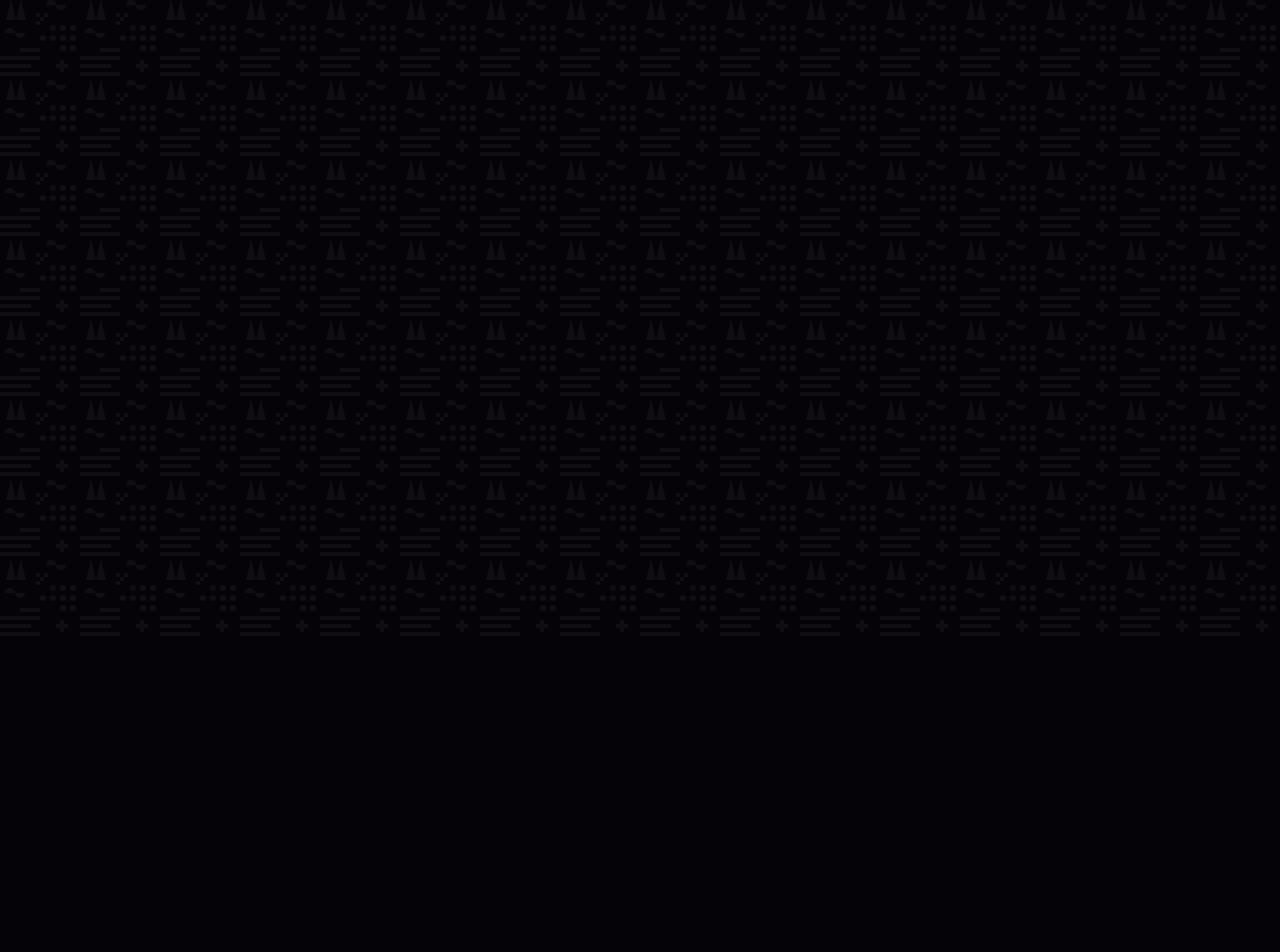
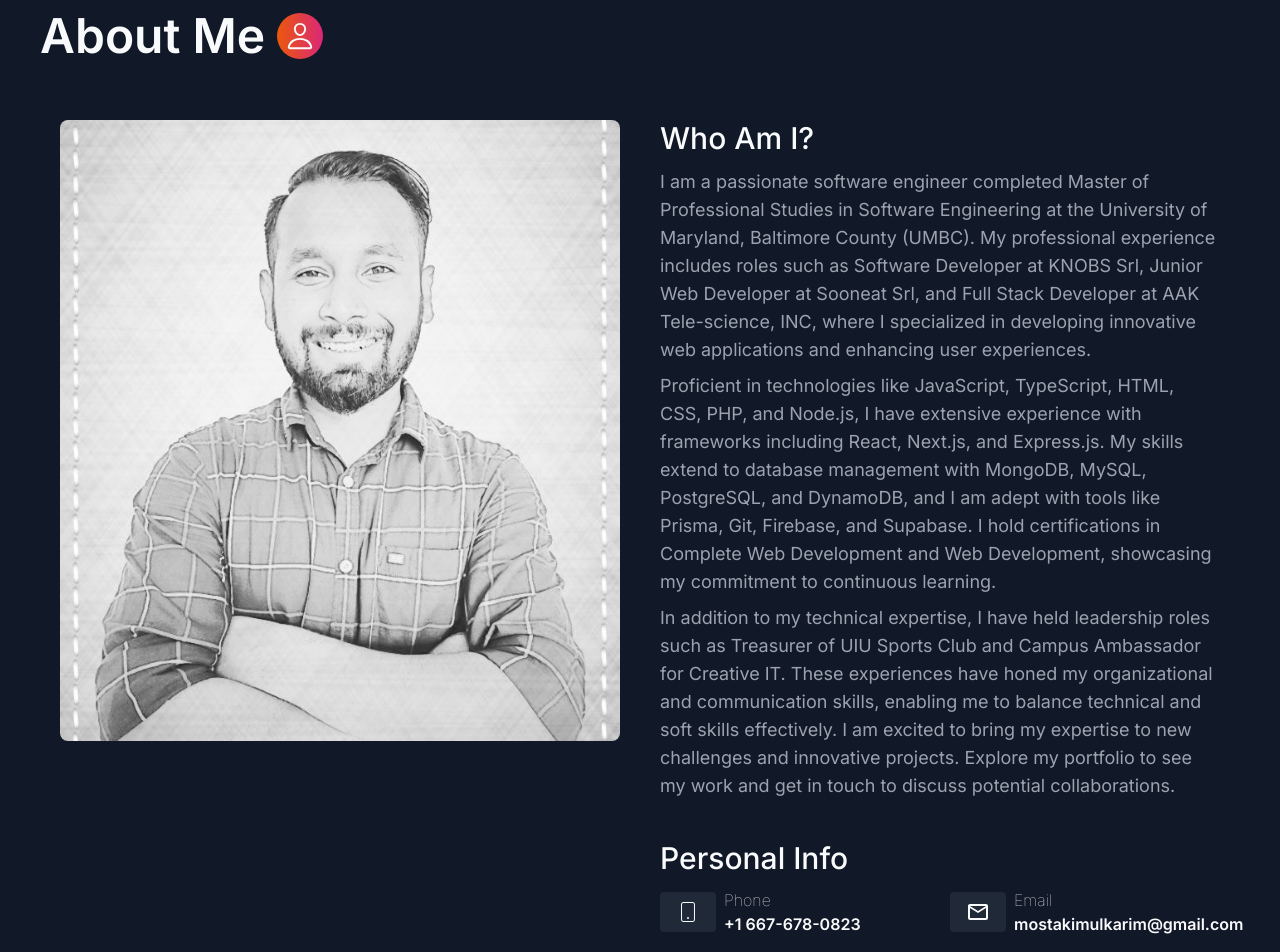
Before and after one commit to Mostakimul/next-portfolio, a Next.js app: page /about in a window 1280 px wide. Shown: the part 160-1112 px from the top of the page. Before the commit the page ends 800 px from the top, so only its background shows below. Built offline with nearby package versions, Linux system fonts and the light colour scheme.

Commit message:
[feat]: about page

```diff
--- a/src/app/about/page.tsx
+++ b/src/app/about/page.tsx
@@ -1,5 +1,93 @@
+import PageTitle from '@/components/common/PageTitle';
+import Image from 'next/image';
+import { CiMobile2 } from 'react-icons/ci';
+import { IoPersonOutline } from 'react-icons/io5';
+import { MdOutlineEmail } from 'react-icons/md';
+import ProfilePhoto from '../../../public/assets/profile.jpeg';
+
 const About = () => {
-  return <div>About</div>;
+  return (
+    <main>
+      <div className="bg-gray-900 rounded w-full h-full p-10">
+        <PageTitle title="About Me" icon={<IoPersonOutline />} />
+
+        <section>
+          <div className="grid grid-cols-1 lg:grid-cols-2">
+            {/* Image div */}
+            <div className="p-5">
+              <Image
+                src={ProfilePhoto}
+                alt="Profile photo"
+                height={300}
+                width={100}
+                className="rounded-lg w-full"
+              />
+            </div>
+
+            {/* Info */}
+            <div className="p-5">
+              <div className="mb-10">
+                <h3 className="text-3xl font-medium pb-3">Who Am I?</h3>
+                <p className="text-lg pb-2 text-gray-400">
+                  I am a passionate software engineer completed Master of
+                  Professional Studies in Software Engineering at the University
+                  of Maryland, Baltimore County (UMBC). My professional
+                  experience includes roles such as Software Developer at KNOBS
+                  Srl, Junior Web Developer at Sooneat Srl, and Full Stack
+                  Developer at AAK Tele-science, INC, where I specialized in
+                  developing innovative web applications and enhancing user
+                  experiences.
+                </p>
+                <p className="text-lg pb-2 text-gray-400">
+                  Proficient in technologies like JavaScript, TypeScript, HTML,
+                  CSS, PHP, and Node.js, I have extensive experience with
+                  frameworks including React, Next.js, and Express.js. My skills
+                  extend to database management with MongoDB, MySQL, PostgreSQL,
+                  and DynamoDB, and I am adept with tools like Prisma, Git,
+                  Firebase, and Supabase. I hold certifications in Complete Web
+                  Development and Web Development, showcasing my commitment to
+                  continuous learning.
+                </p>
+                <p className="text-lg text-gray-400">
+                  In addition to my technical expertise, I have held leadership
+                  roles such as Treasurer of UIU Sports Club and Campus
+                  Ambassador for Creative IT. These experiences have honed my
+                  organizational and communication skills, enabling me to
+                  balance technical and soft skills effectively. I am excited to
+                  bring my expertise to new challenges and innovative projects.
+                  Explore my portfolio to see my work and get in touch to
+                  discuss potential collaborations.
+                </p>
+              </div>
+              <div className="">
+                <h3 className="text-3xl font-medium pb-3">Personal Info</h3>
+                <div className="grid grid-cols-1 md:grid-cols-2 gap-5">
+                  <div className="flex items-center gap-2">
+                    <div className="btn-gradient p-2 font-bold text-2xl rounded-full">
+                      <CiMobile2 />
+                    </div>
+                    <div>
+                      <p className="font-thin">Phone</p>
+                      <p className="font-semibold">+1 667-678-0823</p>
+                    </div>
+                  </div>
+                  <div className="flex items-center gap-2">
+                    <div className="btn-gradient p-2 font-bold text-2xl rounded-full">
+                      <MdOutlineEmail />
+                    </div>
+                    <div>
+                      <p className="font-thin">Email</p>
+                      <p className="font-semibold">mostakimulkarim@gmail.com</p>
+                    </div>
+                  </div>
+                </div>
+              </div>
+            </div>
+          </div>
+        </section>
+      </div>
+    </main>
+  );
 };
 
 export default About;
--- a/src/app/layout.tsx
+++ b/src/app/layout.tsx
@@ -19,7 +19,7 @@
     <html lang="en">
       <body className={`${inter.className} bg-pattern text-gray-50`}>
         <div className="h-screen w-full">
-          <div className="p-7 pb-14 h-full">
+          <div className="pt-7 pb-14 h-full">
             <div className="container mx-auto">
               <Header />
               {children}
--- /dev/null
+++ b/src/components/common/PageTitle.tsx
@@ -0,0 +1,19 @@
+import React from 'react';
+
+type PageTitleProps = {
+  title: string;
+  icon: React.ReactElement;
+};
+
+const PageTitle = ({ title, icon }: PageTitleProps) => {
+  return (
+    <section className="flex items-center gap-3 mb-10">
+      <h2 className="text-5xl font-semibold">{title}</h2>
+      <div className="bg-gradient-to-r from-orange-600 to-pink-600 rounded-full p-2 text-3xl font-semibold">
+        {icon}
+      </div>
+    </section>
+  );
+};
+
+export default PageTitle;
--- a/src/components/home/Header.tsx
+++ b/src/components/home/Header.tsx
@@ -26,7 +26,7 @@
   const pathname = usePathname();
 
   return (
-    <div className="">
+    <header className="mb-12">
       <div className="grid grid-cols-2">
         {/* Logo Section */}
         <div>
@@ -73,6 +73,6 @@
           </Menu>
         </div>
       </div>
-    </div>
+    </header>
   );
 }
```
